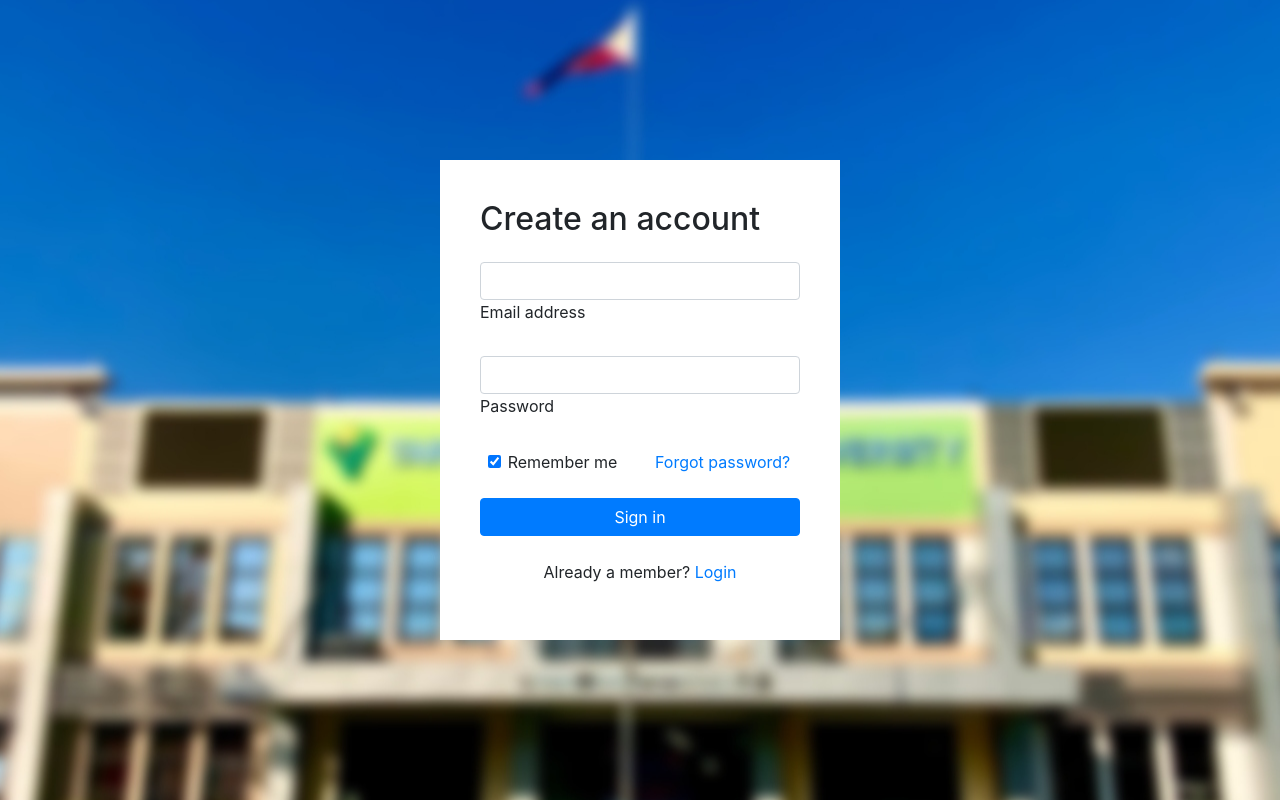
After one commit to Xebec0/request-records, a Django app: page /register/ in a window 1280 px wide. The commit adds this page. Run offline with Django 5.2, Linux system fonts and the light colour scheme.

Commit message:
Added login and register index page

```diff
--- a/records/onlinerequest/static/css/main.css
+++ b/records/onlinerequest/static/css/main.css
@@ -1,3 +1,4 @@
-#test {
-    color: red;
+* {
+    margin: 0;
+    padding: 0;
 }
--- /dev/null
+++ b/records/onlinerequest/templates/register.html
@@ -0,0 +1,80 @@
+{% load static %}
+
+<!DOCTYPE html>
+<html lang="en">
+<head>
+    <meta charset="UTF-8">
+    <meta name="viewport" content="width=device-width, initial-scale=1.0">
+    <title>Document</title>
+    <link rel="stylesheet" href="{% static 'css/main.css' %}">
+    <link rel="stylesheet" href="https://cdn.jsdelivr.net/npm/bootstrap@4.3.1/dist/css/bootstrap.min.css" integrity="sha384-ggOyR0iXCbMQv3Xipma34MD+dH/1fQ784/j6cY/iJTQUOhcWr7x9JvoRxT2MZw1T" crossorigin="anonymous">
+
+    <style>
+        body {
+            background-image: url("{% static  'images/tau-wallpaper.jpg' %}");
+            background-repeat: no-repeat;
+            background-attachment: fixed;
+            background-position: center;
+        }
+
+        .wrapper {
+            height: 100vh;
+            display: flex;
+            justify-content: center;
+            align-items: center;
+        }
+
+        .register-form {
+            background-color: white;
+            width: 400px;
+            padding: 40px;
+        }
+    </style>
+</head>
+<body>
+    <div class="wrapper">
+        <div class="register-form">
+            <form method="POST">
+                {% csrf_token %}
+
+                <h2 class="mb-4">Create an account</h2>
+                <!-- Email input -->
+                <div data-mdb-input-init class="form-outline mb-4">
+                  <input type="email" id="form2Example1" name="email" class="form-control" />
+                  <label class="form-label" for="form2Example1">Email address</label>
+                </div>
+
+                <!-- Password input -->
+                <div data-mdb-input-init class="form-outline mb-4">
+                  <input type="password" id="form2Example2" class="form-control" />
+                  <label class="form-label" for="form2Example2">Password</label>
+                </div>
+
+                <!-- 2 column grid layout for inline styling -->
+                <div class="row mb-4">
+                  <div class="col d-flex justify-content-center">
+                    <!-- Checkbox -->
+                    <div class="form-check">
+                      <input class="form-check-input" type="checkbox" value="" id="form2Example31" checked />
+                      <label class="form-check-label" for="form2Example31"> Remember me </label>
+                    </div>
+                  </div>
+
+                  <div class="col">
+                    <!-- Simple link -->
+                    <a href="#!">Forgot password?</a>
+                  </div>
+                </div>
+
+                <!-- Submit button -->
+                <button type="submit" data-mdb-button-init data-mdb-ripple-init class="btn btn-primary btn-block mb-4">Sign in</button>
+
+                <!-- Register buttons -->
+                <div class="text-center">
+                  <p>Already a member? <a href="#!">Login</a></p>
+                </div>
+            </form>
+        </div>
+    </div>
+</body>
+</html>
--- /dev/null
+++ b/records/onlinerequest/views/login.py
@@ -0,0 +1,5 @@
+from django.shortcuts import render
+from django.http import HttpResponse
+
+def index(request):
+    return render(request, 'login.html')
--- /dev/null
+++ b/records/onlinerequest/views/register.py
@@ -0,0 +1,5 @@
+from django.shortcuts import render
+from django.http import HttpResponse
+
+def index(request):
+    return render(request, "register.html")
--- a/records/records/urls.py
+++ b/records/records/urls.py
@@ -1,13 +1,19 @@
-
 from django.contrib import admin
 from django.urls import path
 from onlinerequest.views import views
-
+from onlinerequest.views import register
+from onlinerequest.views import login
 
 # Define URL paths here
 urlpatterns = [
     path('admin/', admin.site.urls),
 
     # Main index page
-    path('', views.index)
+    path('', views.index),
+
+    # Register
+    path('register/', register.index),
+
+    # Login
+    path('login/', login.index)
 ]
```
Also changed, not shown: records/onlinerequest/templates/login.html (added, +78 -0 lines), records/onlinerequest/static/images/tau-wallpaper.jpg (added).
